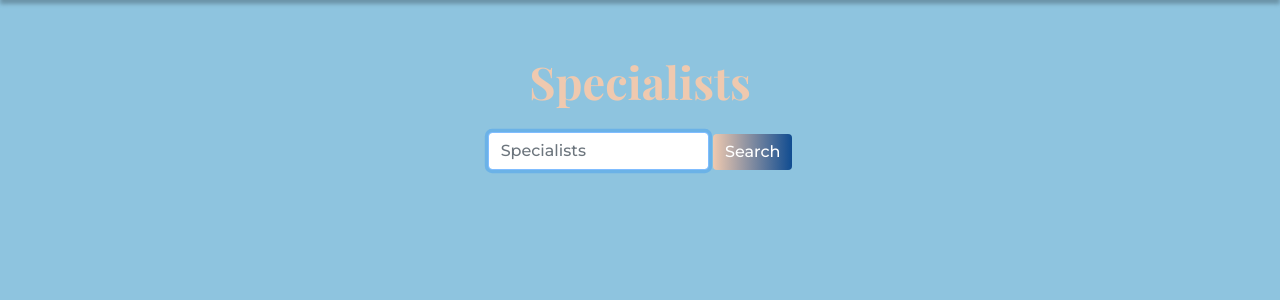
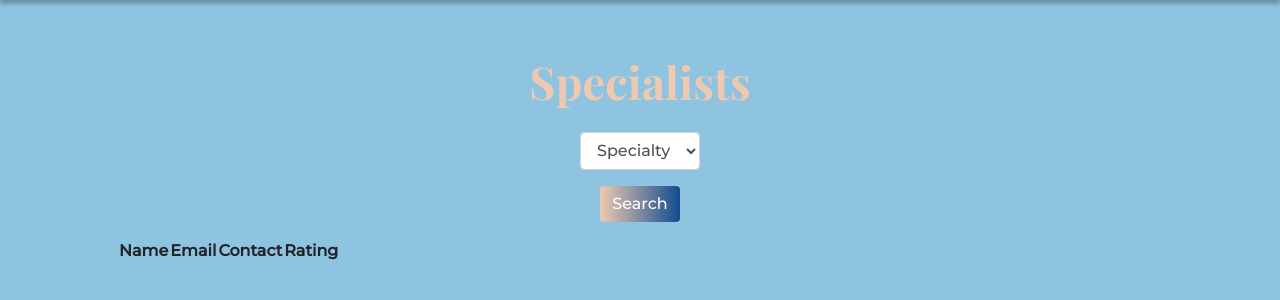
Before and after one commit to Simaom23/HelBrain, a Flask app: page /specialists in a window 1280 px wide. Shown: the part 64-364 px from the top of the page. Run offline with Flask 2, Linux system fonts and the light colour scheme; lists and menus that the app fills with data are empty; grey boxes are pictures that could not be loaded.

Commit message:
Updated some templates

```diff
--- a/static/styles.css
+++ b/static/styles.css
@@ -68,6 +68,7 @@ main img {
 }
 
 .title:hover {
+  text-decoration: none;
   -webkit-mask-image: linear-gradient(
     -75deg,
     rgba(239, 201, 175, 0.6) 30%,
--- a/templates/helper-register.html
+++ b/templates/helper-register.html
@@ -3,6 +3,7 @@ block main %}
 <div class="form-group title">Start Helping</div>
 <div class="form-group card text-center">
   <div class="card-body">
+    <form action="/helper-register" method="post">
       <div class="form-group">
         <select class="form-control">
           <option disabled selected value="">Specialty</option>
@@ -11,7 +12,6 @@ block main %}
           {% endfor %}
         </select>
       </div>
-    <form action="/helper-register" method="post">
       <div class="form-group">
         <input
           autocomplete="off"
--- a/templates/layout.html
+++ b/templates/layout.html
@@ -1,37 +1,57 @@
 <!DOCTYPE html>
 
 <html lang="en">
-
   <head>
-
-        <meta charset="utf-8">
-        <meta name="viewport" content="initial-scale=1, width=device-width">
+    <meta charset="utf-8" />
+    <meta name="viewport" content="initial-scale=1, width=device-width" />
 
     <!-- http://getbootstrap.com/docs/4.5/ -->
-        <link rel="stylesheet" href="https://cdn.jsdelivr.net/npm/bootstrap@4.5.3/dist/css/bootstrap.min.css" integrity="sha384-TX8t27EcRE3e/ihU7zmQxVncDAy5uIKz4rEkgIXeMed4M0jlfIDPvg6uqKI2xXr2" crossorigin="anonymous">
+    <link
+      rel="stylesheet"
+      href="https://cdn.jsdelivr.net/npm/bootstrap@4.5.3/dist/css/bootstrap.min.css"
+      integrity="sha384-TX8t27EcRE3e/ihU7zmQxVncDAy5uIKz4rEkgIXeMed4M0jlfIDPvg6uqKI2xXr2"
+      crossorigin="anonymous"
+    />
 
     <!-- https://favicon.io/emoji-favicons/money-mouth-face/ -->
-        <link href="/static/" rel="icon">
+    <link href="/static/" rel="icon" />
 
-        <link href="/static/styles.css" rel="stylesheet">
+    <link href="/static/styles.css" rel="stylesheet" />
 
-        <link rel="preconnect" href="https://fonts.googleapis.com">
-        <link rel="preconnect" href="https://fonts.gstatic.com" crossorigin>
-        <link href="https://fonts.googleapis.com/css2?family=Montserrat:wght@500&family=Playfair+Display:wght@700&display=swap" rel="stylesheet">
+    <link rel="preconnect" href="https://fonts.googleapis.com" />
+    <link rel="preconnect" href="https://fonts.gstatic.com" crossorigin />
+    <link
+      href="https://fonts.googleapis.com/css2?family=Montserrat:wght@500&family=Playfair+Display:wght@700&display=swap"
+      rel="stylesheet"
+    />
 
     <!-- http://getbootstrap.com/docs/4.5/ -->
-        <script src="https://code.jquery.com/jquery-3.5.1.slim.min.js" integrity="sha384-DfXdz2htPH0lsSSs5nCTpuj/zy4C+OGpamoFVy38MVBnE+IbbVYUew+OrCXaRkfj" crossorigin="anonymous"></script>
-        <script src="https://cdn.jsdelivr.net/npm/bootstrap@4.5.3/dist/js/bootstrap.bundle.min.js" integrity="sha384-ho+j7jyWK8fNQe+A12Hb8AhRq26LrZ/JpcUGGOn+Y7RsweNrtN/tE3MoK7ZeZDyx" crossorigin="anonymous"></script>
+    <script
+      src="https://code.jquery.com/jquery-3.5.1.slim.min.js"
+      integrity="sha384-DfXdz2htPH0lsSSs5nCTpuj/zy4C+OGpamoFVy38MVBnE+IbbVYUew+OrCXaRkfj"
+      crossorigin="anonymous"
+    ></script>
+    <script
+      src="https://cdn.jsdelivr.net/npm/bootstrap@4.5.3/dist/js/bootstrap.bundle.min.js"
+      integrity="sha384-ho+j7jyWK8fNQe+A12Hb8AhRq26LrZ/JpcUGGOn+Y7RsweNrtN/tE3MoK7ZeZDyx"
+      crossorigin="anonymous"
+    ></script>
 
-        <title>C$50 Finance: {% block title %}{% endblock %}</title>
-
+    <title>HelBrain: {% block title %}{% endblock %}</title>
   </head>
 
   <body class="main-color">
-
     <nav class="navbar navbar-expand-md navbar-light navbar-custom">
       <a class="navbar-brand" href="/"></a>
-            <button aria-controls="navbar" aria-expanded="false" aria-label="Toggle navigation" class="navbar-toggler" data-target="#navbar" data-toggle="collapse" type="button">
+      <button
+        aria-controls="navbar"
+        aria-expanded="false"
+        aria-label="Toggle navigation"
+        class="navbar-toggler"
+        data-target="#navbar"
+        data-toggle="collapse"
+        type="button"
+      >
         <span class="navbar-toggler-icon"></span>
       </button>
       <div class="collapse navbar-collapse" id="navbar">
@@ -41,12 +61,24 @@
           <li class="nav-item"><a class="nav-link" href="/sell">Helpers</a></li>
         </ul>
         <ul class="navbar-nav ml-auto mt-2">
-                        <li class="nav-item"><a class="nav-link font-color" href="/logout"><span class="navbar-font">Log Out</span></a></li>
+          <li class="nav-item">
+            <a class="nav-link font-color" href="/logout"
+              ><span class="navbar-font">Log Out</span></a
+            >
+          </li>
         </ul>
         {% else %}
         <ul class="navbar-nav ml-auto mt-2">
-                        <li class="nav-item"><a class="nav-link" href="/register"><span class="navbar-font">Register</span></a></li>
-                        <li class="nav-item"><a class="nav-link" href="/login"><span class="navbar-font">Log In</span></a></li>
+          <li class="nav-item">
+            <a class="nav-link" href="/register"
+              ><span class="navbar-font">Register</span></a
+            >
+          </li>
+          <li class="nav-item">
+            <a class="nav-link" href="/login"
+              ><span class="navbar-font">Log In</span></a
+            >
+          </li>
         </ul>
         {% endif %}
       </div>
@@ -60,13 +92,8 @@
     </header>
     {% endif %}
 
-        <main class="container p-5">
-            {% block main %}{% endblock %}
-        </main>
+    <main class="container p-5">{% block main %}{% endblock %}</main>
 
-        <footer class="small text-center text-muted">
-        </footer>
-
+    <footer class="small text-center text-muted"></footer>
   </body>
-
 </html>
--- a/templates/specialists.html
+++ b/templates/specialists.html
@@ -5,18 +5,39 @@ block main %}
 </div>
 <div class="form-group">
   <form action="/user-index" method="post">
-    <input
-      autocomplete="off"
-      autofocus
-      class="form-control"
-      name="specialist"
-      placeholder="Specialists"
-      type="text"
-    />
+    <div class="form-group">
+      <select class="form-control">
+        <option disabled selected value="">Specialty</option>
+        {% for specialty in specialtys %}
+        <option>{{ specialty }}</option>
+        {% endfor %}
+      </select>
+    </div>
     <button class="btn btn-primary gradient" type="submit">Search</button>
   </form>
 </div>
-      {% endblock %}
-    </div>
-  </div>
+<div class="form-group">
+  <p></p>
+  <table>
+    <thead>
+      <tr>
+        <th>Name</th>
+        <th>Email</th>
+        <th>Contact</th>
+        <th>Rating</th>
+      </tr>
+    </thead>
+    <tbody>
+      <!-- Loop through the database entries to display them in this table -->
+      <tr>
+        <td></td>
+        <td></td>
+        <td></td>
+        <td></td>
+        <td></td>
+        <td></td>
+      </tr>
+    </tbody>
+  </table>
 </div>
+{% endblock %}
--- a/templates/user-index.html
+++ b/templates/user-index.html
@@ -2,6 +2,9 @@
 main %}
 <div class="form-group">
   <div class="title">Welcome,</div>
+</div>
+<div class="form-group">
+  <a class="title" href="/specialists">Search Helpers</a>
 </div>
 <div class="form-group">
   <div class="title">Notes</div>
@@ -52,7 +55,7 @@ main %}
           </div>
         </div>
       </div>
-      {% endblock %}
     </div>
   </div>
 </div>
+{% endblock %}
```
Lines whose indentation alone changed are shown as unchanged.
